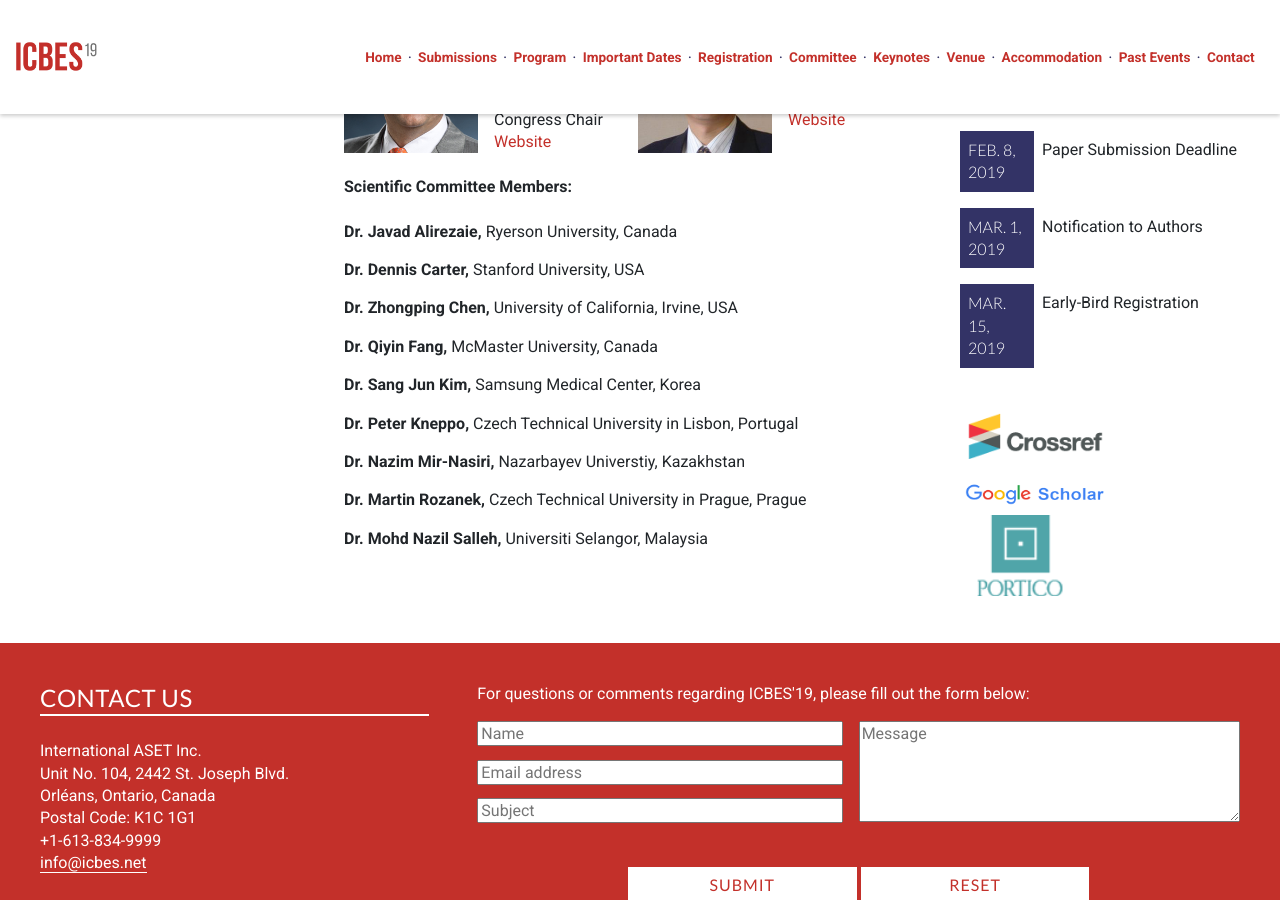
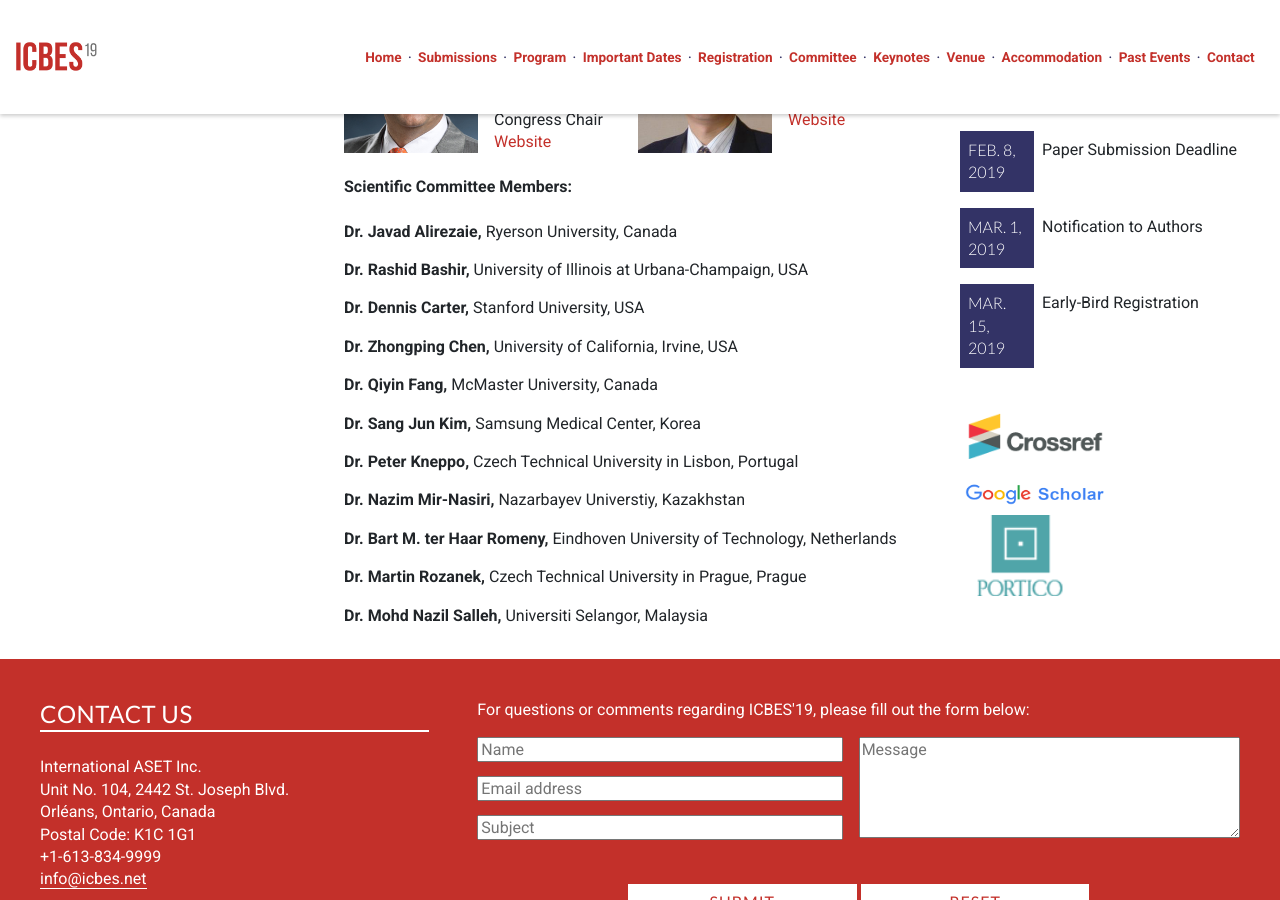
Before and after one commit to intaset/icbes, a Jekyll site: the page built from committee.html, in a window 1280 px wide and 900 px high, scrolled down 568 px. Built offline with Jekyll 4.4.1, drawn with Linux system fonts in a browser that asks for light colours; nearby versions of some CDN libraries; Markdown is read by kramdown in place of the engine named in the settings; comment, search, counter and statistics services are not loaded.

Commit message:
added new sc

```diff
--- a/committee.html
+++ b/committee.html
@@ -32,6 +32,7 @@ keyword: biomedical engineering conference, biomedical conference, biosystems co
     <p class="body"><b>Dr. Javad Alirezaie,</b> Ryerson University, Canada</p>
     <!-- <p class="body"><b>Dr. Gang Bao,</b> Georgia Institute of Technology, USA</p> -->
     <!-- <p class="body"><b>Dr. Jan Bialasiewicz,</b> University of Colorado Denver, USA</p> -->
+    <p class="body"><b>Dr. Rashid Bashir,</b> University of Illinois at Urbana-Champaign, USA</p>
     <p class="body"><b>Dr. Dennis Carter,</b> Stanford University, USA</p>
     <p class="body"><b>Dr. Zhongping Chen,</b> University of California, Irvine, USA</p>
     <p class="body"><b>Dr. Qiyin Fang,</b> McMaster University, Canada</p>
@@ -44,7 +45,7 @@ keyword: biomedical engineering conference, biomedical conference, biosystems co
     <p class="body"><b>Dr. Nazim Mir-Nasiri,</b> Nazarbayev Universtiy, Kazakhstan</p>
     <!--<p class="body"><b>Dr. Shingo Okamoto,</b> Ehime University, Japan</p>-->
     <!-- <p class="body"><b>Dr. Yuu Ono,</b> Carleton University, Canada</p> -->
-    <!-- <p class="body"><b>Dr. Bart M. ter Haar Romeny,</b> Eindhoven University of Technology, Netherlands</p> -->
+    <p class="body"><b>Dr. Bart M. ter Haar Romeny,</b> Eindhoven University of Technology, Netherlands</p>
     <p class="body"><b>Dr. Martin Rozanek,</b> Czech Technical University in Prague, Prague</p>
     <p class="body"><b>Dr. Mohd Nazil Salleh,</b> Universiti Selangor, Malaysia</p>
    <!-- <p class="body"><b>Dr. Taewon Seo,</b> Andong National University, South Korea</p>
```
Also changed, not shown: 1 other file.
